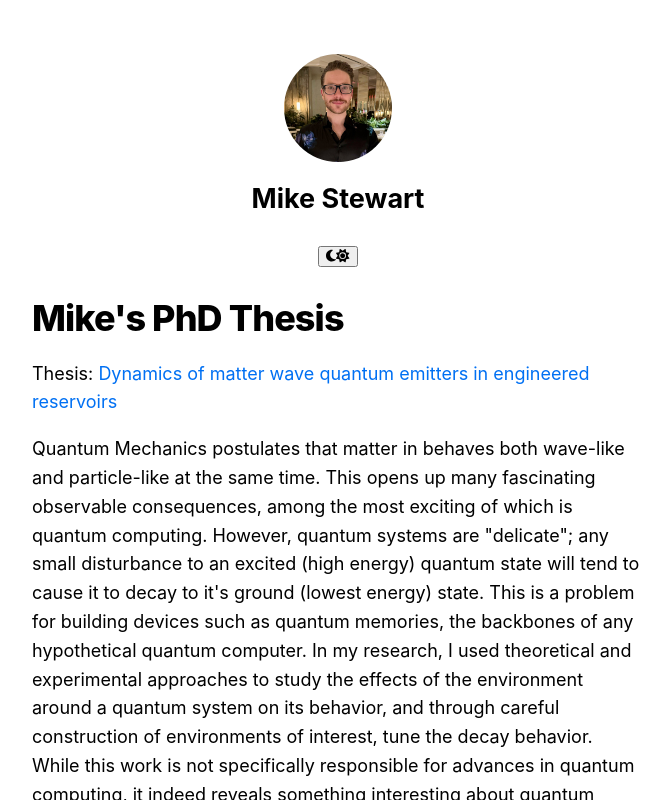
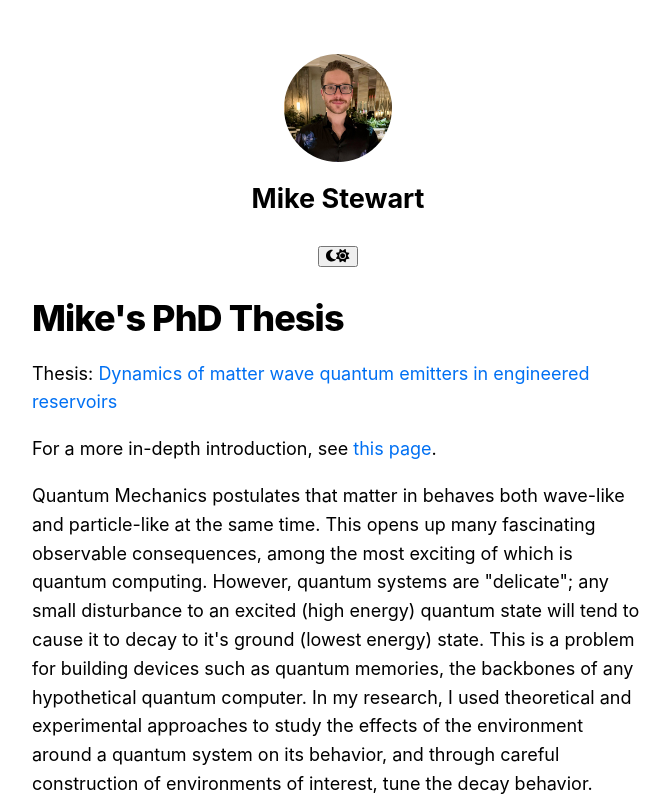
Before and after one commit to mikestewart729/nextjs-blog, a Next.js app: page /posts/thesis in a window 1280 px wide. Shown: the top 800 px of the page, without its empty margins (302-972 px from the left). Built offline with nearby package versions, Linux system fonts and the light colour scheme.

Commit message:
add link from main thesis page to thesis overview series

```diff
--- a/pages/posts/thesis.js
+++ b/pages/posts/thesis.js
@@ -15,6 +15,9 @@ export default function ThesisPage() {
                     Thesis: <Link href="/DynamicsOfMatterWaveQuantumEmittersInEngineeredReservoirs.pdf" target="_blank">
                         Dynamics of matter wave quantum emitters in engineered reservoirs
                     </Link>
+                </p>
+                <p>
+                    For a more in-depth introduction, see <Link href="/posts/thesis-research-0">this page</Link>.
                 </p>
                 <p>
                     Quantum Mechanics postulates that matter in behaves both wave-like and particle-like at the same time.
```
